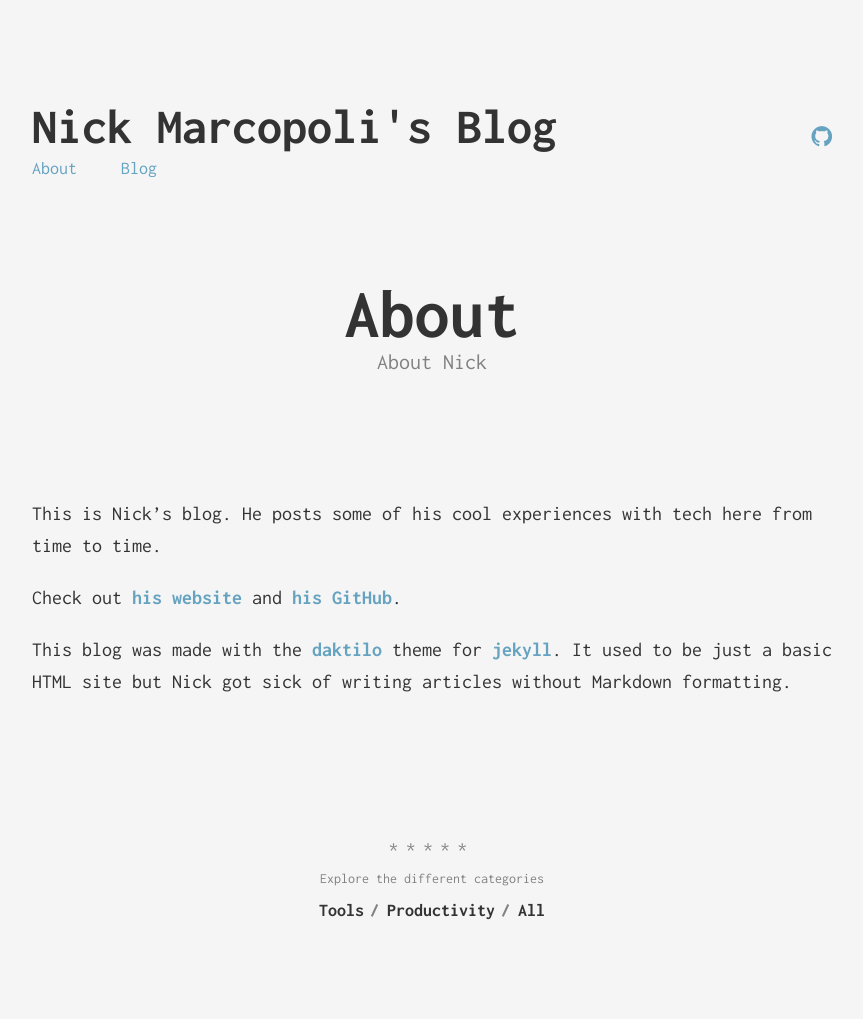
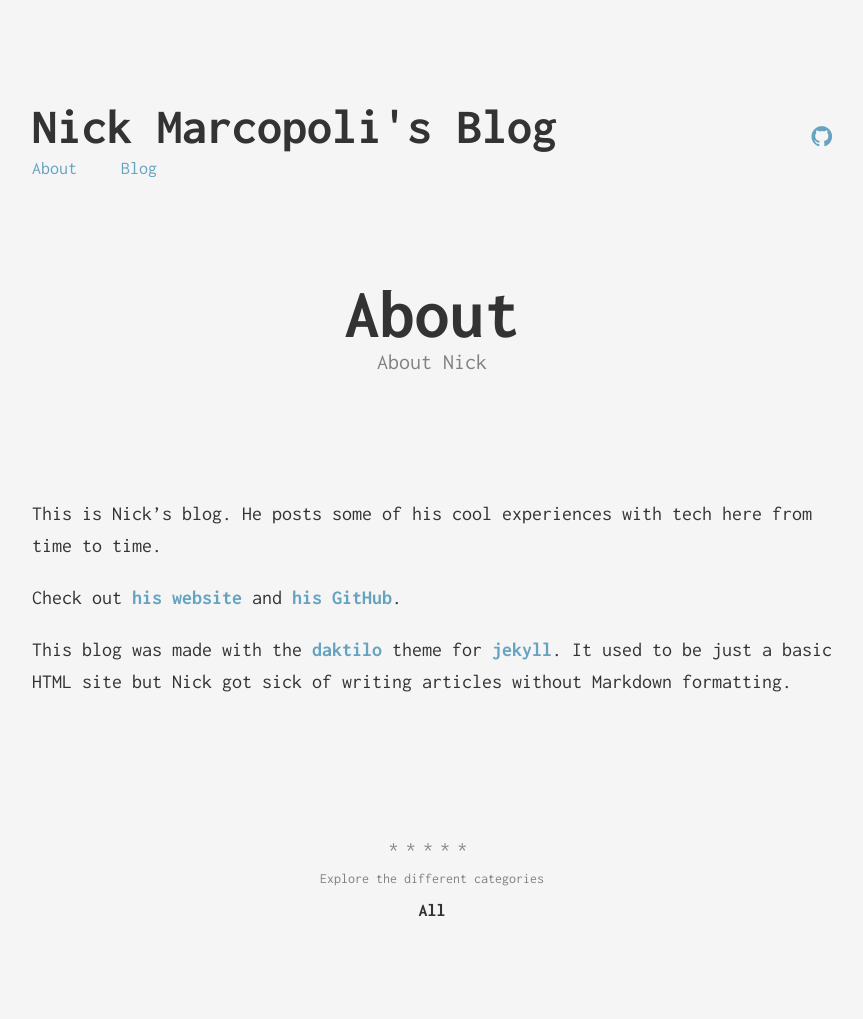
Before and after one commit to nmarcopo/blog, a Jekyll site: the page built from about.md, in a window 1280 px wide. Shown: the whole page, without its empty margins (208-1071 px from the left). Built offline with Jekyll 4.4.1, drawn with Linux system fonts in a browser that asks for light colours.

Commit message:
remove categories

```diff
--- a/_data/categories.yml
+++ /dev/null
@@ -1,5 +0,0 @@
-- slug: tools
-  name: Tools
-
-- slug: productivity
-  name: Productivity
--- a/_posts/2019-03-13-better-vscode-for-old-chromebooks.markdown
+++ b/_posts/2019-03-13-better-vscode-for-old-chromebooks.markdown
@@ -3,7 +3,6 @@ layout: post
 title:  "Better VSCode for Old Chromebooks"
 subtitle: "A guide for the poor souls without Crostini"
 date:   2019-03-13 23:56:45
-categories: [tools, productivity]
 ---
 
 # Intro
--- a/categories/productivity.html
+++ /dev/null
@@ -1,5 +0,0 @@
----
-layout: category
-category: productivity
-permalink: /categories/productivity/
----
--- a/categories/tools.html
+++ /dev/null
@@ -1,5 +0,0 @@
----
-layout: category
-category: tools
-permalink: /categories/tools/
----
```
